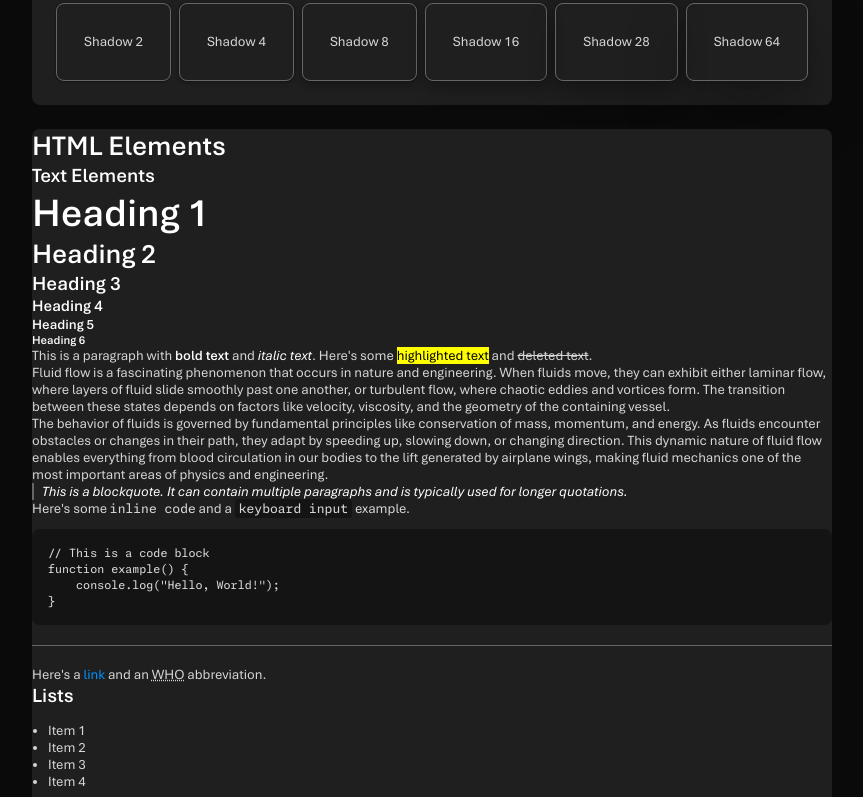
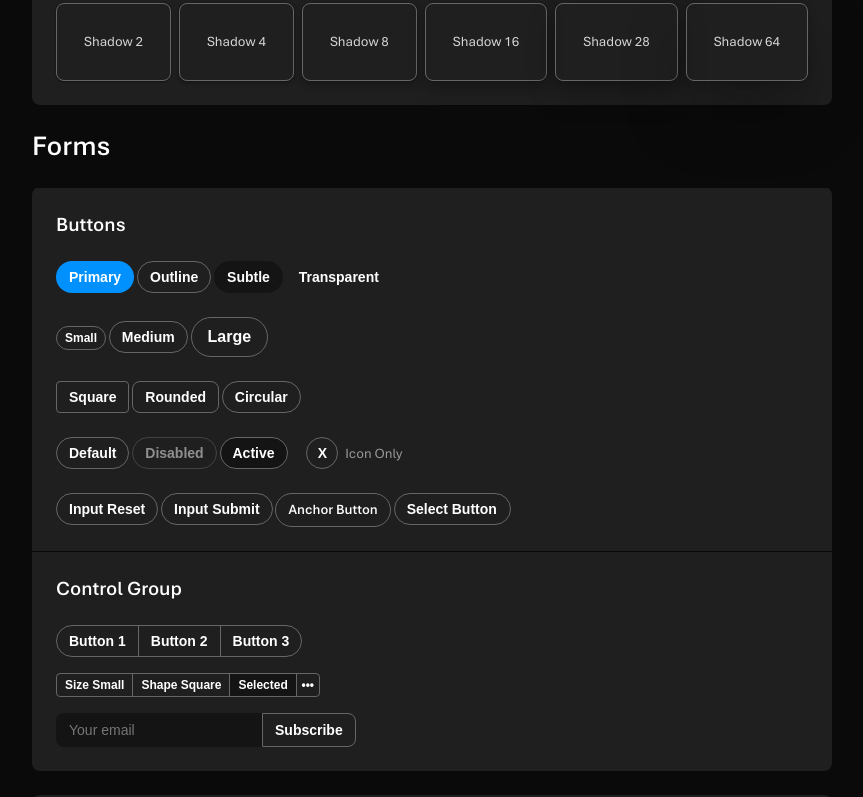
Before and after one commit to aipx-proto/fluent-css, a website: page index.html in a window 1280 px wide. Shown: the part 1536-2333 px from the top of the page, without its empty margins (208-1071 px from the left). Drawn offline with Linux system fonts and the light colour scheme.

Commit message:
add control group sample, and debug default button borderRadius

```diff
--- a/index.html
+++ b/index.html
@@ -135,18 +135,24 @@
         padding: 24px;
         border-top: 1px solid var(--colorBorder2);
       }
+
+      /* .section__header {
+        font-size: var(--fontSize7);
+        text-transform: uppercase;
+        letter-spacing: 0.1em;
+        font-weight: var(--fontWeightBold);
+        color: var(--colorText3);
+        font-family: var(--fontFamilyMono);
+      } */
     </style>
     <h2>Core</h2>
     <section class="section">
       <div class="section__content" id="typography">
         <style>
-          #typography {}
-
           .typography__samples {
             display: flex;
             flex-direction: row;
             gap: 24px;
-
           }
 
           .typography__font-size,
@@ -275,7 +281,76 @@
     </section>
 
 
+    <h2>Forms</h2>
 
+    <section id="forms" class="section">
+      <div id="button" class="section__content">
+        <h3 class="section__header">Buttons</h3>
+        <div class="button__appearance">
+          <button class="appearance-primary">Primary</button>
+          <button class="appearance-outline">Outline</button>
+          <button class="appearance-subtle">Subtle</button>
+          <button class="appearance-transparent">Transparent</button>
+        </div>
+        <div class="button__size">
+          <button class="size-small">Small</button>
+          <button class="size-medium">Medium</button>
+          <button class="size-large">Large</button>
+        </div>
+        <div class="button__shape">
+          <button class="shape-square">Square</button>
+          <button class="shape-rounded">Rounded</button>
+          <button class="shape-circular">Circular</button>
+        </div>
+        <div class="button__states">
+          <button>Default</button>
+          <button disabled>Disabled</button>
+          <button class="active">Active</button>
+          <span style=" margin: 0 16px">
+            <button class="icon-only">X</button>
+            <span style="margin-left: 4px; color: var(--colorText3);">Icon Only</span>
+          </span>
+        </div>
+        <div class="button__elements">
+          <input type="reset" value="Input Reset" />
+          <input type="submit" value="Input Submit" />
+          <a href="#button" class="button">Anchor Button</a>
+          <select id="select-button" name="select-button" class="button">
+            <option value="">Select Button</option>
+            <option value="1">Option 1</option>
+            <option value="2">Option 2</option>
+            <option value="3">Option 3</option>
+          </select>
+        </div>
+      </div>
+      <div class="section__content">
+        <style>
+          .control-group__samples {
+            display: flex;
+            flex-direction: column;
+            gap: 16px;
+          }
+        </style>
+        <h3 class="section__header">Control Group</h3>
+        <div class="control-group__samples">
+          <div class="control-group">
+            <button>Button 1</button>
+            <button>Button 2</button>
+            <button>Button 3</button>
+          </div>
+          <div class="control-group size-small shape-square">
+            <button>Size Small</button>
+            <button>Shape Square</button>
+            <button class="active">Selected</button>
+            <button class="icon-only">•••</button>
+          </div>
+          <form class="control-group shape-rounded">
+            <input type="email" placeholder="Your email" />
+            <button>Subscribe</button>
+          </form>
+        </div>
+      </div>
+    </section>
 
     <section id="html-elements" class="section">
       <h2 class="section__header">HTML Elements</h2>
--- a/styles/elements/button.css
+++ b/styles/elements/button.css
@@ -6,9 +6,6 @@ input[type="reset"],
 a.button,
 select.button,
 .button {
-  /* default circular */
-  --borderRadius: var(--borderRadiusCircular);
-
   cursor: pointer;
   appearance: none;
   line-height: 1;
@@ -17,7 +14,14 @@ select.button,
   align-items: center;
   justify-content: center;
 
-  border-radius: var(--borderRadius);
+  /* default circular */
+  --borderRadiusButton: var(--borderRadiusCircular);
+  [class*="shape-"] &,
+  &[class*="shape-"] {
+    --borderRadiusButton: var(--borderRadius);
+  }
+  border-radius: var(--borderRadiusButton, var(--borderRadius));
+
   font-weight: var(--fontWeightBold);
   font-size: var(--sizeFont);
   color: var(--colorText1);
@@ -28,8 +32,7 @@ select.button,
   transition: background-color var(--durationRest) linear;
 
   &:not(:disabled) {
-    &:hover
-     {
+    &:hover {
       background-color: var(--interactiveHover);
       transition-duration: var(--durationHover);
     }
--- a/styles/elements/tabs.css
+++ b/styles/elements/tabs.css
@@ -33,7 +33,7 @@
 
   transition: background-color var(--durationRest) linear;
 
-  --sizeTabUnderline: 4px;
+  --sizeTabUnderline: 3px;
   --colorTabUnderlineHover: var(--colorText4);
   --colorTabUnderlineActive: var(--colorBrandBase);
   --durationTabUnderline: 0.1s;
```
Also changed, not shown: README.md.
